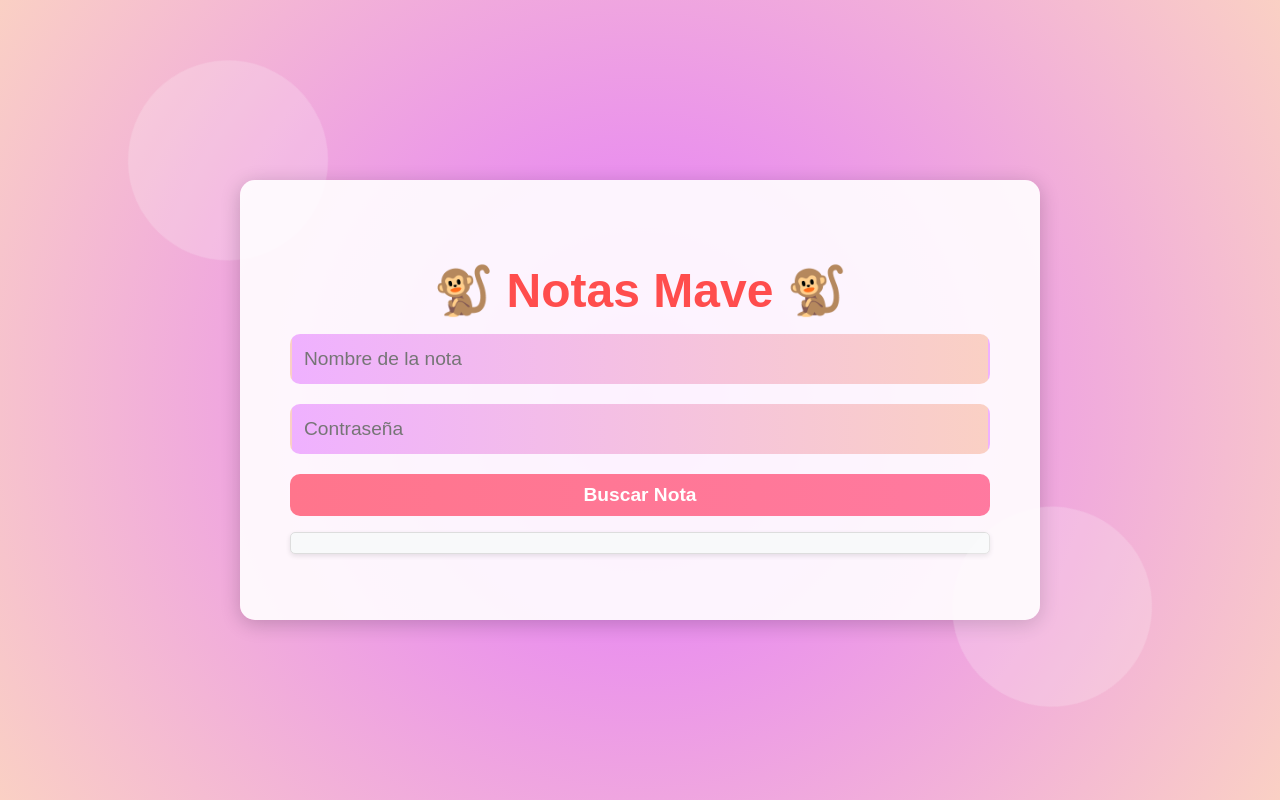
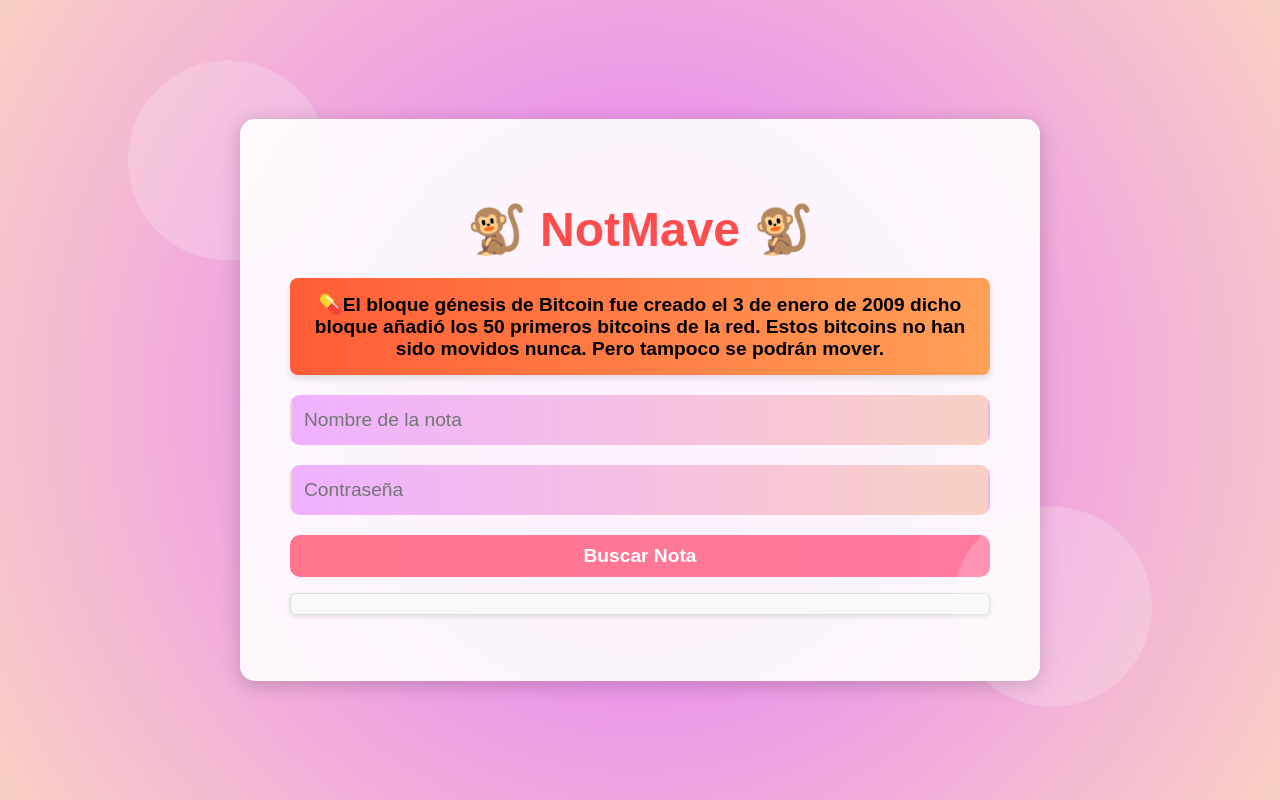
Before and after one commit to HanzMaverick/NotasMave, a Flask app: page / in a window 1280 px wide. Run offline with Flask 3, Linux system fonts and the light colour scheme; some libraries are stand-ins or nearby versions.

Commit message:
añadiendo cambios en pagina

```diff
--- a/static/styles.css
+++ b/static/styles.css
@@ -2,14 +2,14 @@
 html, body {
   height: 100%;
   margin: 0;
-  overflow: hidden; /* Prevenir scroll accidental en la página completa */
+  overflow: hidden;
 }
 
 body {
   font-family: 'Arial', sans-serif;
   background: radial-gradient(circle, #e375ff, #fad0c4);
   position: relative;
-  overflow: hidden;
+  overflow-y: scroll;
   height: 100vh;
   display: flex;
   justify-content: center;
@@ -184,3 +184,36 @@ textarea#noteContent {
   .title { font-size: 3rem; }
   .form { gap: 20px; }
 }
+
+.carousel {
+  margin: 20px 0;
+  text-align: center;
+  font-size: 1.2em;
+  font-weight: bold;
+  color: #000000;
+  background: linear-gradient(90deg, #ff5d35, #ffa057);
+  padding: 15px;
+  border-radius: 8px;
+  box-shadow: 0 4px 6px rgba(0, 0, 0, 0.1);
+  position: relative;
+  overflow: hidden;
+
+}
+
+.carousel-item {
+  display: none;
+  animation: fadeIn 1s;
+}
+
+.carousel-item.active {
+  display: block;
+}
+
+@keyframes fadeIn {
+  from {
+    opacity: 0;
+  }
+  to {
+    opacity: 1;
+  }
+}
--- a/templates/search.html
+++ b/templates/search.html
@@ -9,7 +9,19 @@
 </head>
 <body>
   <div class="container">
-    <h1 class="title">🐒 Notas Mave 🐒</h1>
+    <h1 class="title">🐒 NotMave 🐒</h1>
+
+    <!-- Carrusel de textos -->
+    <div id="carousel" class="carousel">
+      <div class="carousel-item active">💊El bloque génesis de Bitcoin fue creado el 3 de enero de 2009 dicho bloque añadió los 50 primeros bitcoins de la red. Estos bitcoins no han sido movidos nunca. Pero tampoco se podrán mover.</div>
+      <div class="carousel-item">💊Los halvings de bitcoin tendrán lugar cada 210 000 bloques hasta el año 2140 aproximadamente, cuando se habrá minado el total de los 20,999,999,9769 de Bitcoins.</div>
+      <div class="carousel-item">💊Es importante aclarar que existe bitcoin (con b minúscula) que hace referencia a la criptomoneda y Bitcoin (con B mayúscula) que se refiere al protocolo informático y a la red donde existe dicha criptomoneda. Sí, ambas llevan el mismo nombre.</div>
+      <div class="carousel-item">💊Las transacciones de Bitcoin y la creación de nuevos Bitcoin se validan mediante un proceso llamado minería. La minería se basa en aplicaciones de software que se ejecutan en hardware específicamente diseñado para resolver complejos rompecabezas matemáticos.</div>
+      <div class="carousel-item">💊Tus bitcoin existen únicamente en la cadena de bloques y de ahí nunca saldrán. Tu billetera contiene la clave privada que te da acceso a esos bitcoin.</div>
+      <div class="carousel-item">💊Para garantizar la integridad de las transacciones en la blockchain, Bitcoin utiliza la tecnología de Los Árboles Merkle, estos dividen los datos en bloques más pequeños, conocidos como "hashes". Estos hashes se calculan utilizando una función criptográfica de resumen, como SHA-256 (Secure Hash Algorithm 256 bits).</div>
+      <div class="carousel-item">UTXO, o “Unspent Transaction Output”, es un concepto fundamental en la tecnología de Bitcoin. Es una forma de representar las unidades de moneda no gastadas en una transacción previa. Cada transacción en la red de Bitcoin crea uno o más nuevos UTXOs y utiliza uno o más UTXOs existentes como entrada.</div>
+    </div>
+
     <form id="searchForm" onsubmit="fetchNote(); return false;" class="form">
       <input id="searchNoteName" placeholder="Nombre de la nota" required class="input" />
       <input id="searchPassword" type="password" placeholder="Contraseña" required class="input" />
@@ -20,6 +32,21 @@
   </div>
 
   <script>
+      // Función para manejar el carrusel
+      function startCarousel() {
+      const items = document.querySelectorAll('.carousel-item');
+      let currentIndex = 0;
+
+      setInterval(() => {
+        items[currentIndex].classList.remove('active');
+        currentIndex = (currentIndex + 1) % items.length;
+        items[currentIndex].classList.add('active');
+      }, 8000); // Cambiar cada 8 segundos
+    }
+
+    // Llamar al carrusel al cargar la página
+    window.onload = startCarousel;
+
     async function fetchNote() {
       const form = document.getElementById('searchForm');
       form.classList.add('hidden'); // Ocultar el formulario
```
Also changed, not shown: templates/search2.txt (added, +69 -0 lines).
